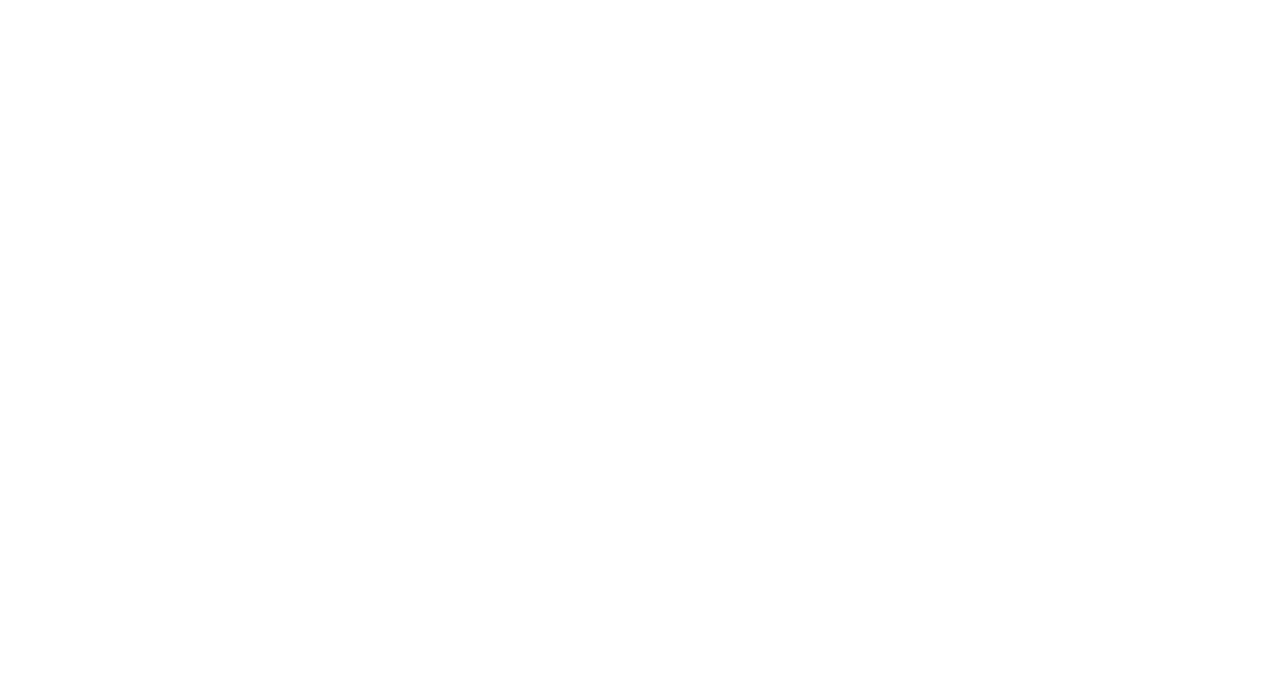
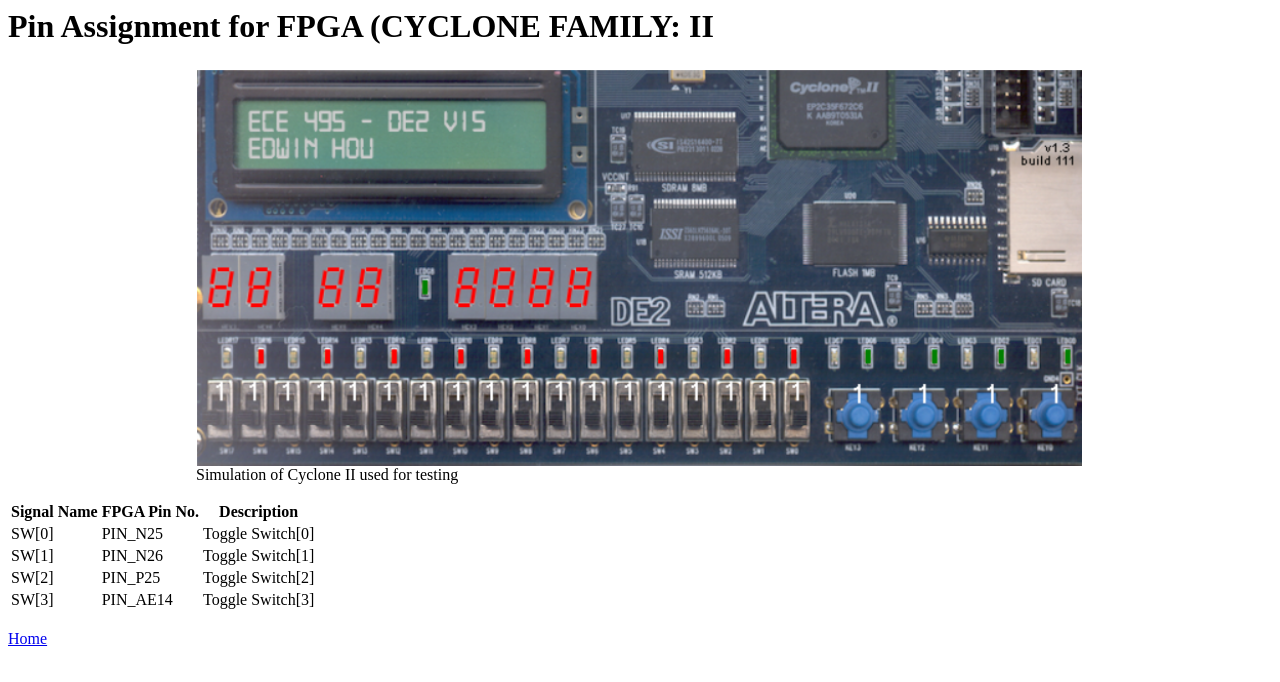
Before and after one commit to sayem-ux/emu_b, a plain HTML site: page chapters/tables.html in a window 1280 px wide. Drawn offline with Linux system fonts and the light colour scheme.

Commit message:
Elements used for tables

```diff
--- /dev/null
+++ b/chapters/forms.html
@@ -0,0 +1,40 @@
+<html>
+    <head>
+        <title>Forms</title>
+        <link rel="stylesheet" href="../styles.css">
+    </head>
+    <body>
+        <form action="http://127.0.0.1:5500/chapters/forms.html">
+            <p>Username:
+                <input type="text" name="username" size="15"
+                maxlength="30" />
+            </p>
+        </form>
+        <form action="http://127.0.0.1:5500/chapters/forms.html">
+            <p>Password:
+                 <input type="password" name="password" size="15"
+                maxlength="30" />
+            </p>
+        <form action="http://127.0.0.1:5500/chapters/forms.html">
+            <p>What did you think of this gig?</p>
+                <textarea name="comments" cols="20" rows="4">
+                    Enter your comments...</textarea>
+        </form>
+        <form action="http://127.0.0.1:5500/chapters/forms.html">
+            <p>Please select your favorite genre:
+                <br />
+                <input type="radio" name="genre" value="pop" /> Pop
+                <input type="radio" name="genre" value="rock" /> Rock
+                <input type="radio" checked="checked" name="genre" value="jazz" /> Jazz
+            </p>
+        </form>
+        <form action="http://127.0.0.1:5500/chapters/forms.html">
+            <p>Please select your favorite music services:
+                <br />
+                <input type="checkbox" name="service" value="itunes" /> iTunes
+                <input type="checkbox" name="service" value="Last.fm" /> Last.fm
+                <input type="checkbox" checked="checked" name="service" value="spotify" /> Spotify
+            </p>
+        </form>
+    </body>
+</html>
--- a/chapters/tables.html
+++ b/chapters/tables.html
@@ -0,0 +1,52 @@
+<html>
+    <head>
+        <title>Pin Assignment</title>
+        <link rel="stylesheet" href="../styles.css">
+    </head>
+
+    <body>
+        <h1>Pin Assignment for FPGA (CYCLONE FAMILY: II</h1>
+        <figure>
+            <img src="../images/DE2_board.png" alt="DE2 Board" title="DE2 Board" class="center">
+            <figcaption class="center">Simulation of
+                Cyclone II used for testing</figcaption>
+        </figure>
+
+
+        <table>
+            <thead>
+                <tr>
+                    <th scope="col">Signal Name</th>
+                    <th scope="col">FPGA Pin No.</th>
+                    <th scope="col">Description</th>
+                </tr>
+            </thead>
+
+            <tbody>
+                <tr>
+                    <td>SW[0]</td>
+                    <td>PIN_N25</td>
+                    <td>Toggle Switch[0]</td>
+                </tr>
+                <tr>
+                    <td>SW[1]</td>
+                    <td>PIN_N26</td>
+                    <td>Toggle Switch[1]</td>
+                </tr>
+                <tr>
+                    <td>SW[2]</td>
+                    <td>PIN_P25</td>
+                    <td>Toggle Switch[2]</td>
+                </tr>
+                <tr>
+                    <td>SW[3]</td>
+                    <td>PIN_AE14</td>
+                    <td>Toggle Switch[3]</td>
+                </tr>
+            </tbody>
+            <tfoot></tfoot>
+        </table> <br />
+
+        <a href="../index.html">Home</a>
+    </body>
+</html>
```
Also changed, not shown: chapters/chapter4.html (+0 -1 lines), index.html (+2 -1 lines), Review.txt, images/DE2_board.png (added).
